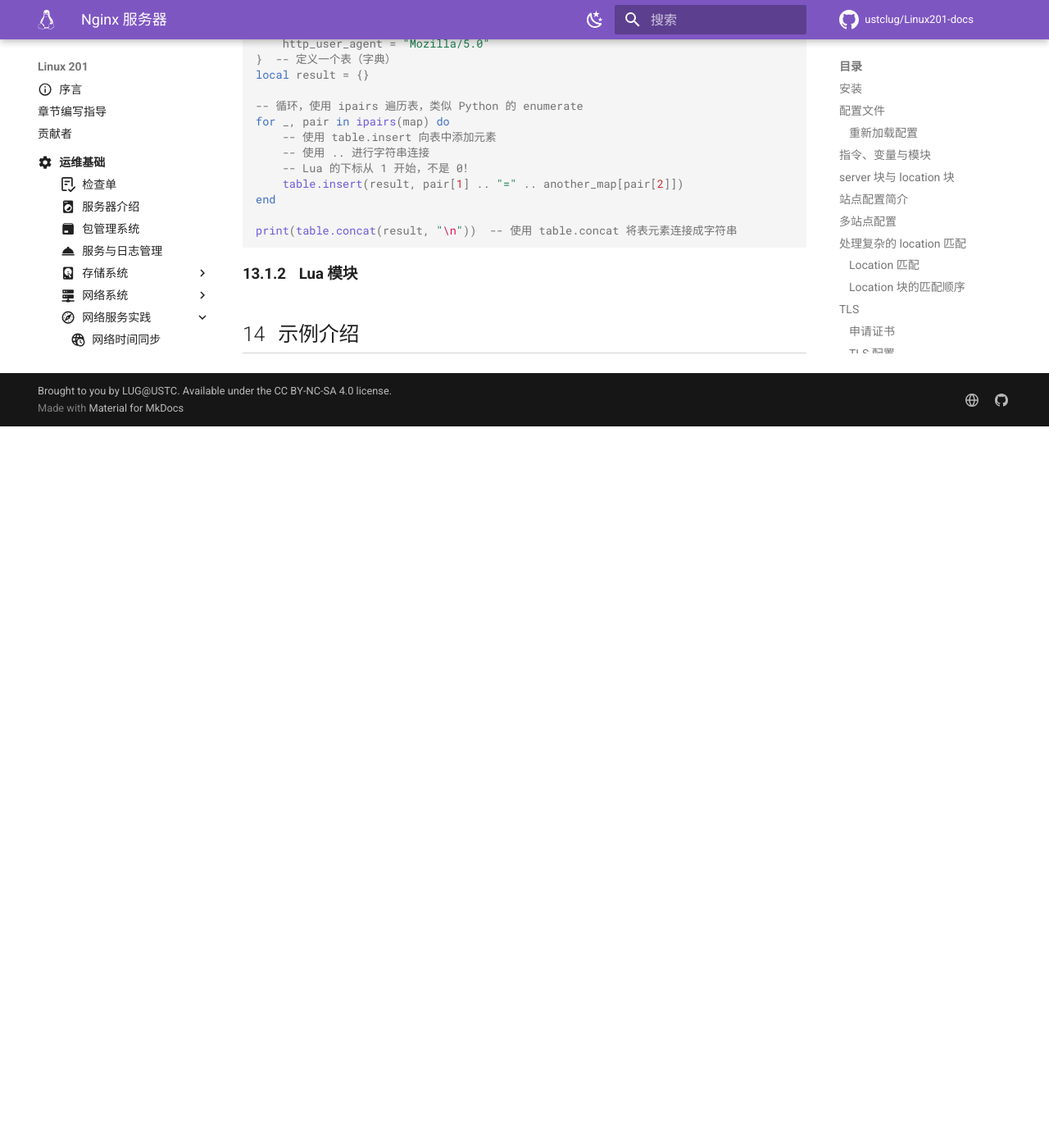
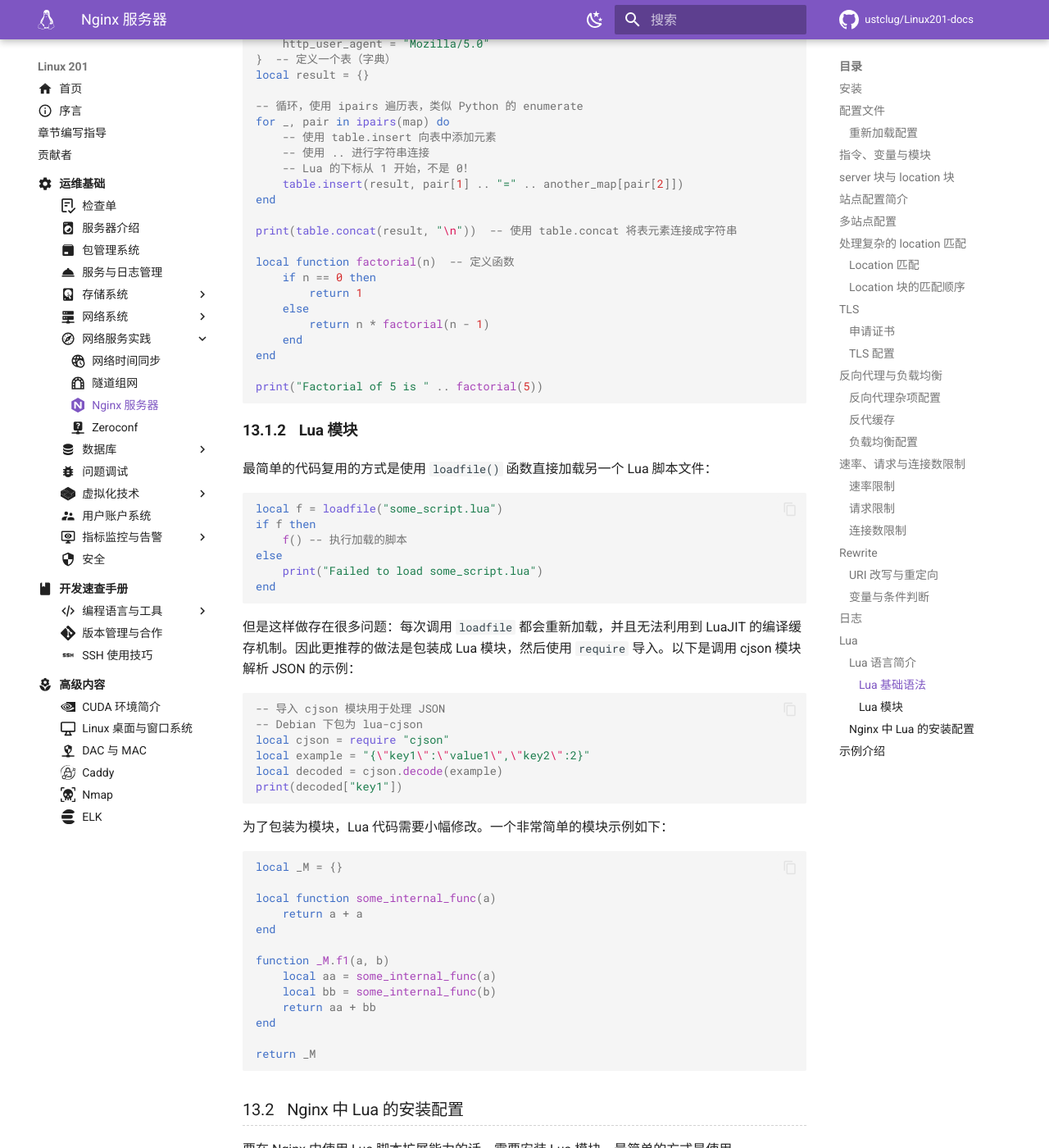
Before and after one commit to ustclug/Linux201-docs, an MkDocs documentation site: the page built from docs/ops/network-service/nginx.md, in a window 1280 px wide and 1400 px high, scrolled down 26936 px. Shown: the whole window at 82% size. Built offline with MkDocs 1.6.1 and Material for MkDocs 9.7.7, drawn with Linux system fonts in a browser that asks for light colours; comment, search, counter and statistics services are not loaded; before the commit the page ends 27456 px from its top, so only the background shows below that; some of the changed text lies outside the part shown.

Commit message:
ops/network-service: lua module and mod-http-lua installation

````diff
--- a/docs/ops/network-service/nginx.md
+++ b/docs/ops/network-service/nginx.md
@@ -1141,9 +1141,82 @@
 end
 
 print(table.concat(result, "\n"))  -- 使用 table.concat 将表元素连接成字符串
+
+local function factorial(n)  -- 定义函数
+    if n == 0 then
+        return 1
+    else
+        return n * factorial(n - 1)
+    end
+end
+
+print("Factorial of 5 is " .. factorial(5))
 ```
 
 #### Lua 模块 {#lua-modules}
+
+最简单的代码复用的方式是使用 `loadfile()` 函数直接加载另一个 Lua 脚本文件：
+
+```lua
+local f = loadfile("some_script.lua")
+if f then
+    f() -- 执行加载的脚本
+else
+    print("Failed to load some_script.lua")
+end
+```
+
+但是这样做存在很多问题：每次调用 `loadfile` 都会重新加载，并且无法利用到 LuaJIT 的编译缓存机制。因此更推荐的做法是包装成 Lua 模块，然后使用 `require` 导入。以下是调用 cjson 模块解析 JSON 的示例：
+
+```lua
+-- 导入 cjson 模块用于处理 JSON
+-- Debian 下包为 lua-cjson
+local cjson = require "cjson"
+local example = "{\"key1\":\"value1\",\"key2\":2}"
+local decoded = cjson.decode(example)
+print(decoded["key1"])
+```
+
+为了包装为模块，Lua 代码需要小幅修改。一个非常简单的模块示例如下：
+
+```lua
+local _M = {}
+
+local function some_internal_func(a)
+    return a + a
+end
+
+function _M.f1(a, b)
+    local aa = some_internal_func(a)
+    local bb = some_internal_func(b)
+    return aa + bb
+end
+
+return _M
+```
+
+### Nginx 中 Lua 的安装配置 {#lua-installation-configuration}
+
+要在 Nginx 中使用 Lua 脚本扩展能力的话，需要安装 Lua 模块。最简单的方式是使用 OpenResty，它集成了 Nginx 和 Lua 模块，并且预置了很多常用的第三方 Lua 库。如果不希望使用 OpenResty，也可以自行安装 Lua 模块（`libnginx-mod-http-lua` 包）。安装此包后，`/etc/nginx/modules-enabled/` 会自动引入对应的配置：
+
+```console
+$ readlink /etc/nginx/modules-enabled/50-mod-http-lua.conf
+/usr/share/nginx/modules-available/mod-http-lua.conf
+$ cat /etc/nginx/modules-enabled/50-mod-http-lua.conf
+load_module modules/ngx_http_lua_module.so;
+```
+
+与 `sites-enabled` 类似，`modules-enabled` 目录下的配置文件会被 Nginx 主配置文件自动包含。配置后可以使用以下 `location` 测试：
+
+```nginx
+location / {
+    content_by_lua_block {
+        ngx.say("Hello, world!")
+    }
+}
+```
+
+其中 [`content_by_lua_block`](https://github.com/openresty/lua-nginx-module?tab=readme-ov-file#content_by_lua_block) 控制了请求的响应内容，而 [`ngx.say`](https://github.com/openresty/lua-nginx-module?tab=readme-ov-file#ngxsay) 则会直接向响应中写入内容。
 
 ## 示例介绍 {#examples}
 
````
